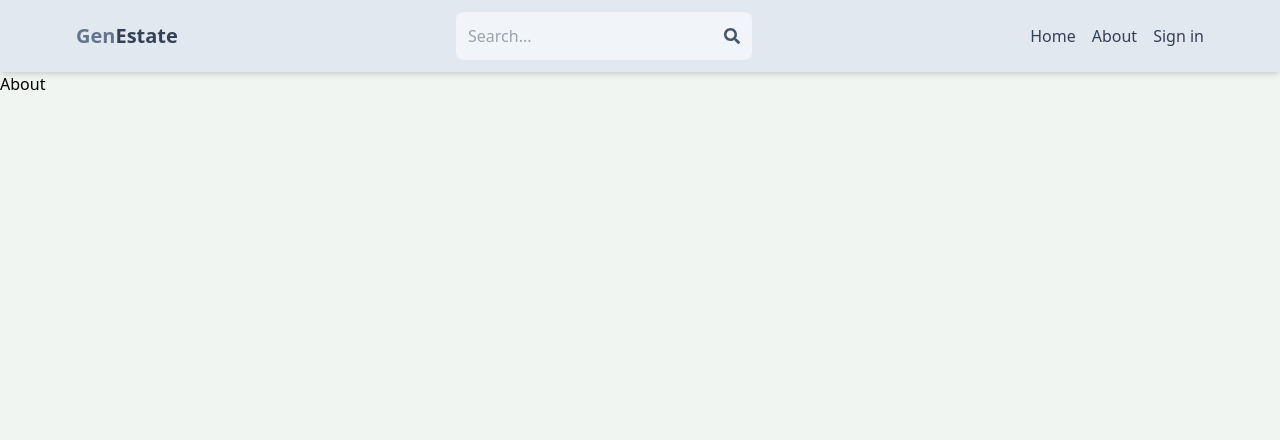
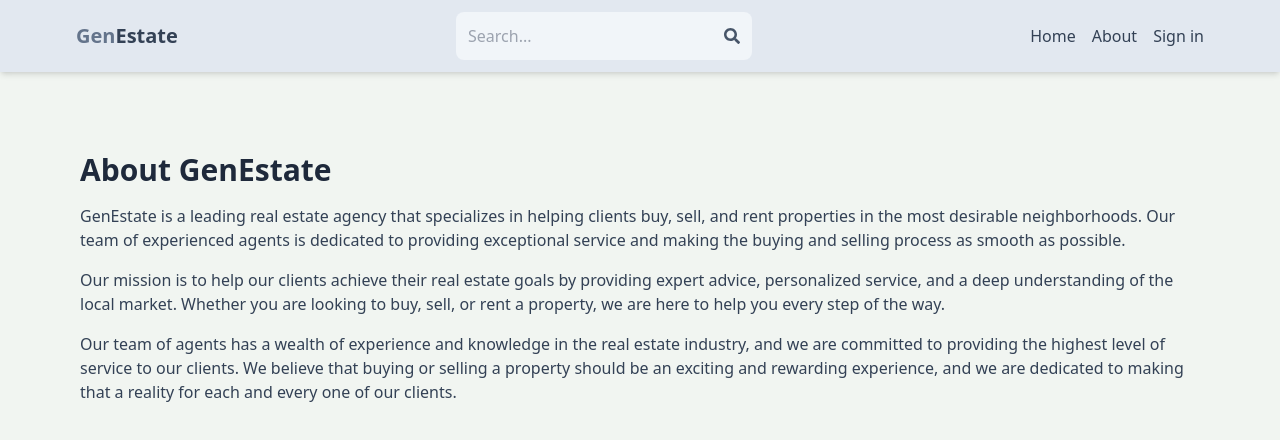
Before and after one commit to prateekp1304/GenEstate-RealEstate-MarketPlace-Website, a React (Vite) app in the folder client/: page /about in a window 1280 px wide. Shown: the top 440 px of the page. Built offline with nearby package versions, Linux system fonts and the light colour scheme; no server answers.

Commit message:
complete about page

```diff
--- a/client/index.html
+++ b/client/index.html
@@ -4,7 +4,7 @@
     <meta charset="UTF-8" />
     <link rel="icon" type="image/svg+xml" href="/vite.svg" />
     <meta name="viewport" content="width=device-width, initial-scale=1.0" />
-    <title>Vite + React</title>
+    <title>GenEstate</title>
   </head>
   <body>
     <div id="root"></div>
--- a/client/src/pages/About.jsx
+++ b/client/src/pages/About.jsx
@@ -1,5 +1,31 @@
 import React from "react";
 
 export default function About() {
-  return <div>About</div>;
+  return (
+    <div className="py-20 px-4 max-w-6xl mx-auto">
+      <h1 className="text-3xl font-bold mb-4 text-slate-800">
+        About GenEstate
+      </h1>
+      <p className="mb-4 text-slate-700">
+        GenEstate is a leading real estate agency that specializes in helping
+        clients buy, sell, and rent properties in the most desirable
+        neighborhoods. Our team of experienced agents is dedicated to providing
+        exceptional service and making the buying and selling process as smooth
+        as possible.
+      </p>
+      <p className="mb-4 text-slate-700">
+        Our mission is to help our clients achieve their real estate goals by
+        providing expert advice, personalized service, and a deep understanding
+        of the local market. Whether you are looking to buy, sell, or rent a
+        property, we are here to help you every step of the way.
+      </p>
+      <p className="mb-4 text-slate-700">
+        Our team of agents has a wealth of experience and knowledge in the real
+        estate industry, and we are committed to providing the highest level of
+        service to our clients. We believe that buying or selling a property
+        should be an exciting and rewarding experience, and we are dedicated to
+        making that a reality for each and every one of our clients.
+      </p>
+    </div>
+  );
 }
```
